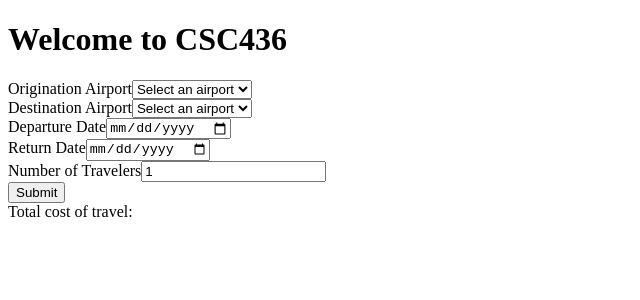
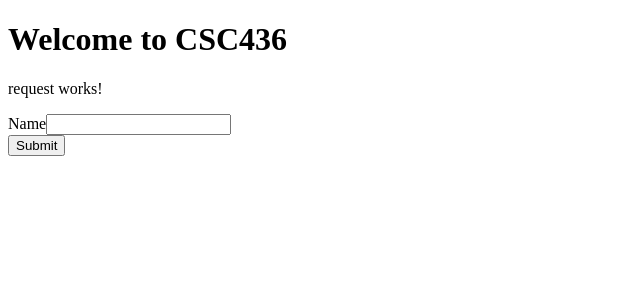
Before and after one commit to kschmanski/CSC436-HW1, an Angular app: page / in a window 1280 px wide. Shown: the top 300 px of the page, without its empty margins (0-640 px from the left). Built offline with nearby package versions, Linux system fonts and the light colour scheme.

Commit message:
Revert "Hw 2"

```diff
--- a/package.json
+++ b/package.json
@@ -19,19 +19,18 @@
     "@angular/platform-browser": "~8.1.3",
     "@angular/platform-browser-dynamic": "~8.1.3",
     "@angular/router": "~8.1.3",
-    "bootstrap": "^4.5.3",
     "rxjs": "~6.4.0",
     "tslib": "^1.9.0",
     "zone.js": "~0.9.1"
   },
   "devDependencies": {
-    "@angular-devkit/build-angular": "^0.803.24",
+    "@angular-devkit/build-angular": "~0.801.3",
     "@angular/cli": "~8.1.3",
     "@angular/compiler-cli": "~8.1.3",
     "@angular/language-service": "~8.1.3",
+    "@types/node": "~8.9.4",
     "@types/jasmine": "~3.3.8",
     "@types/jasminewd2": "~2.0.3",
-    "@types/node": "~8.9.4",
     "codelyzer": "^5.0.0",
     "jasmine-core": "~3.4.0",
     "jasmine-spec-reporter": "~4.2.1",
--- a/src/app/request/request.component.html
+++ b/src/app/request/request.component.html
@@ -1,53 +1,11 @@
+<p>request works!</p>
 
-<form #requestForm="ngForm" (ngSubmit)="onSubmit(requestForm)">
+<form novalidate>
   <div class="form-group">
-    <label>Origination Airport</label>
-    <select name="origination_airport" id="origination_airport" class="form-control" [(ngModel)]="model.origination_airport">>
-      <option value="">Select an airport</option>
-      <option *ngFor="let airportCode of AirportCodes" [value]="airportCode">
-        {{airportCode}}
-      </option>
-    </select>
+    <label>Name</label>
+    <input type="text" class="form-control">
   </div>
-
-  <!-- TODO - add some validation to ensure Destination != Origination-->
-  <div class="form-group">
-    <label>Destination Airport</label>
-    <select class="form-control" id="destination_airport" name="destination_airport" [(ngModel)]="model.destination_airport">
-      <option value="">Select an airport</option>
-      <option *ngFor="let airportCode of AirportCodes" [value]="airportCode">
-        {{airportCode}}
-      </option>
-    </select>
-  </div>
-
-  <div class="form-group">
-    <label>Departure Date</label>
-    <input type="date" class="form-control" id="departure_date" name="departure_date" [(ngModel)]="model.departure_date">
-  </div>
-
-  <!-- TODO - add some validation to ensure Return date > departure date-->
-  <div class="form-group">
-    <label>Return Date</label>
-    <input type="date" class="form-control" id="return_date" name="return_date" [(ngModel)]="model.return_date">
-  </div>
-
-  <!-- TODO - add some validation to ensure number of travelers > 0-->
-  <div class="form-group" >
-    <label>Number of Travelers</label>
-    <input type="number" min="0" class="form-control" id="number_of_travelers" name="number_of_travelers" [(ngModel)]="model.number_of_travelers">
-  </div>
-
   <div class="form-group">
     <button class="btn btn-primary btn-block">Submit</button>
   </div>
-
-
-  <div class="form-group">
-    <label for="total_cost_of_trip">Total cost of travel:</label><br>
-    <input
-      *ngIf="!isHidden"
-           type="txt" class="form-control" id="total_cost_of_trip" name="total_cost_of_trip"
-           [(ngModel)]="model.total_cost_of_trip">
-  </div>
 </form>
--- a/src/app/request/request.component.ts
+++ b/src/app/request/request.component.ts
@@ -1,16 +1,4 @@
 import { Component, OnInit } from '@angular/core';
-import {NgForm} from '@angular/forms';
-
-export class Request {
-  public name: string;
-  public origination_airport: string = '';
-  public destination_airport: string = '';
-  public departure_date: Date;
-  public return_date: Date;
-  public number_of_travelers: number = 1;
-  public price_per_ticket: number = 150;
-  public total_cost_of_trip: number;
-}
 
 @Component({
   selector: 'app-request',
@@ -18,32 +6,10 @@ export class Request {
   styleUrls: ['./request.component.css']
 })
 export class RequestComponent implements OnInit {
-  isHidden: boolean = true;
 
   constructor() { }
 
   ngOnInit() {
   }
 
-  model = new Request();
-
-  AirportCodes: string[] = [
-    'ORD',
-    'MSP',
-    'LAX',
-    'SEA',
-    'RAP',
-    'DEN',
-    'LGA',
-    'JFK'
-  ];
-
-
-  onSubmit(f: NgForm): void {
-    this.model.total_cost_of_trip = f.value.number_of_travelers * this.model.price_per_ticket;
-    console.log(this.model.total_cost_of_trip);
-
-    // console.log(this.isHidden);
-    this.isHidden = false;
-  }
 }
```
Also changed, not shown: src/app/app.module.ts (+3 -5 lines), 1 other file (tests, documents, lock files or other folders).
